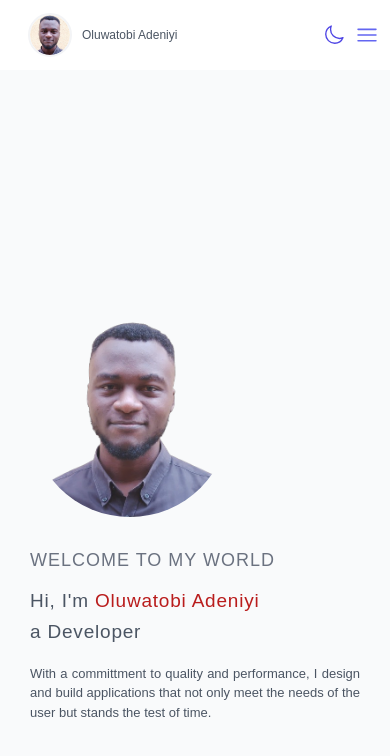
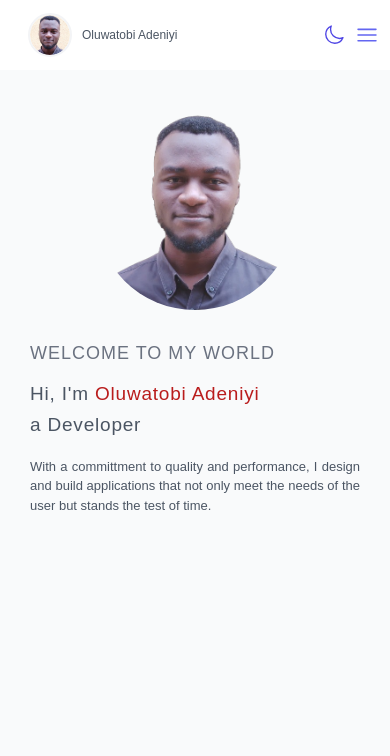
Before and after one commit to adeniyitobi055/my-website, a React (Vite) app: page /home in a window 390 px wide. Shown: the top 756 px of the page. Built offline with nearby package versions, Linux system fonts and the light colour scheme.

Commit message:
update responsive feature for all screens

```diff
--- a/src/components/Home/HomeLayout.jsx
+++ b/src/components/Home/HomeLayout.jsx
@@ -15,7 +15,7 @@ const StyledHomeLayout = styled.div`
 
   @media screen and (max-width: 425px) and (min-width: 320px) {
     flex-direction: column;
-    align-items: flex-start;
+    justify-content: flex-start;
     gap: 3rem;
     padding: 0.5rem;
     max-width: 100%;
```
